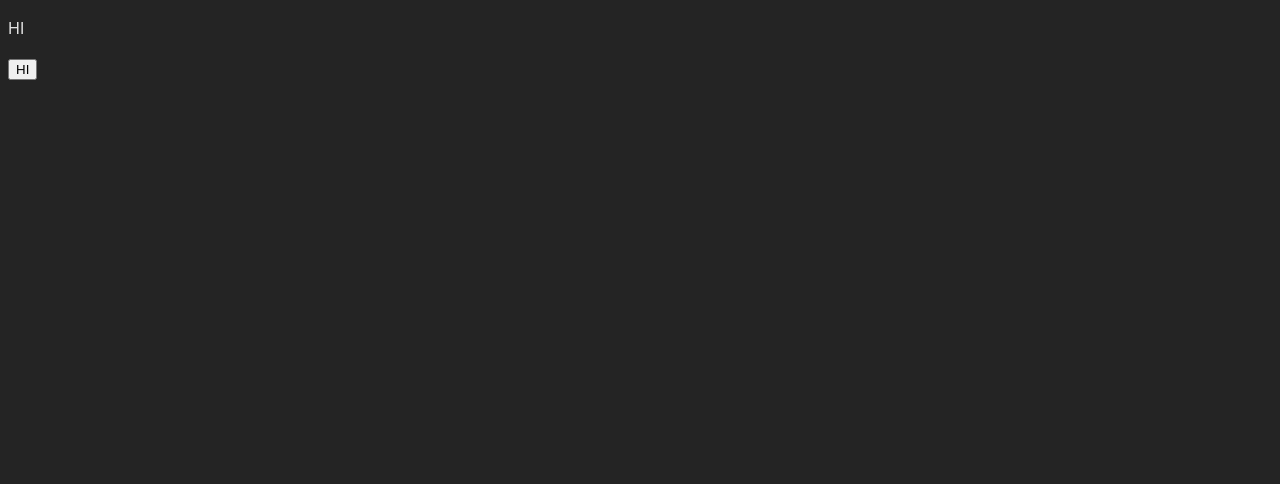
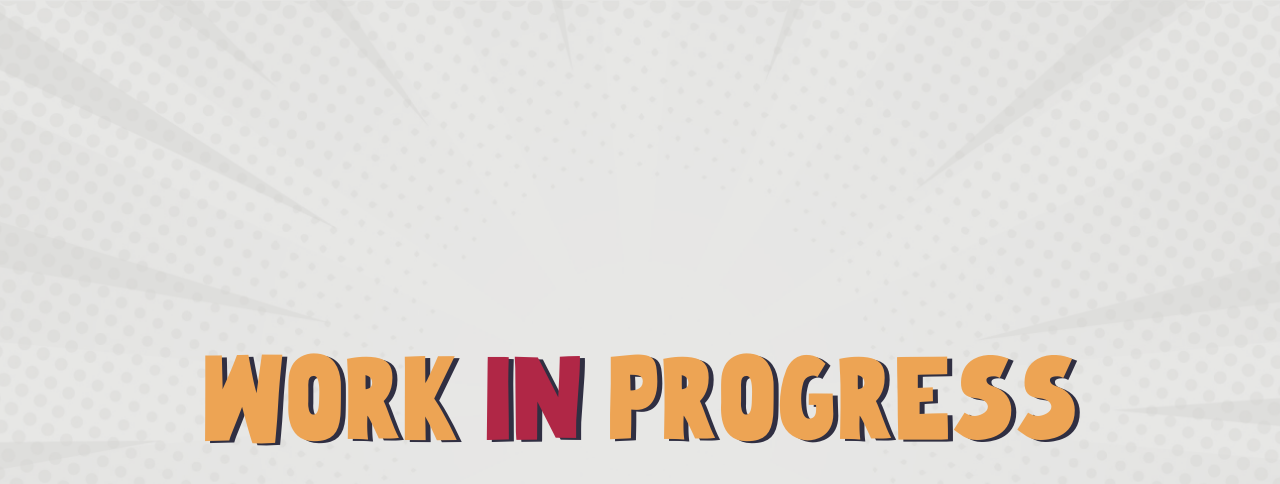
Before and after one commit to Informatika-ITK-23/wp-24-web, a website built with Vite: page index.html in a window 1280 px wide. Built offline with nearby package versions, Linux system fonts and the light colour scheme.

Commit message:
feat: add wip section feat: add assets (e.g font, img)

```diff
--- a/index.html
+++ b/index.html
@@ -1,16 +1,40 @@
-<!doctype html>
+<!DOCTYPE html>
 <html lang="en">
   <head>
     <meta charset="UTF-8" />
     <link rel="icon" type="image/svg+xml" href="/vite.svg" />
     <meta name="viewport" content="width=device-width, initial-scale=1.0" />
-    <title>Vite + TS</title>
-    <link rel="stylesheet" href="src/style.scss">
+    <title>Welcome Party 24</title>
+    <link rel="stylesheet" href="src/style.scss" />
   </head>
   <body>
     <div id="app">
-      <p>HI</p>
-      <button>HI</button>
+      <h1>
+        <div class="text-wrapper">
+          <div class="work-word">W</div>
+          <div class="work-word">O</div>
+          <div class="work-word">R</div>
+          <div class="work-word">K</div>
+          <div>&nbsp;</div>
+        </div>
+
+        <div class="text-wrapper">
+          <div class="in-word">I</div>
+          <div class="in-word">N</div>
+          <div>&nbsp;</div>
+        </div>
+
+        <div class="text-wrapper">
+          <div class="progress-word">P</div>
+          <div class="progress-word">R</div>
+          <div class="progress-word">O</div>
+          <div class="progress-word">G</div>
+          <div class="progress-word">R</div>
+          <div class="progress-word">E</div>
+          <div class="progress-word">S</div>
+          <div class="progress-word">S</div>
+        </div>
+      </h1>
     </div>
 
     <script type="module" src="/src/main.ts"></script>
--- a/package.json
+++ b/package.json
@@ -13,6 +13,7 @@
     "vite": "^5.4.1"
   },
   "dependencies": {
+    "gsap": "^3.12.5",
     "sass": "^1.78.0"
   }
 }
--- a/src/main.ts
+++ b/src/main.ts
@@ -1 +1,69 @@
-//
+import { gsap } from "gsap"
+
+const transitionYAndRotation = gsap.utils.wrap([50, -50])
+const divChars = document.querySelectorAll("h1 .text-wrapper div")
+
+const tl = gsap.timeline()
+let counter: number = 0
+
+const changeColor = function () {
+  if (counter % 2 === 0) {
+    const colors = gsap.utils.wrapYoyo(["#b02746", "#eda454"])
+
+    gsap.to("h1 .text-wrapper *", {
+      color: colors,
+    })
+  } else {
+    const colors = gsap.utils.wrapYoyo(["#eda454", "#b02746"])
+
+    gsap.to("h1 .text-wrapper *", {
+      color: colors,
+    })
+  }
+
+  counter++
+}
+
+gsap.set(changeColor, {
+  delay: 5,
+  onRepeat: changeColor,
+  repeat: -1,
+  repeatDelay: 5,
+})
+
+tl.from("h1 .text-wrapper *", {
+  y: transitionYAndRotation,
+  rotation: transitionYAndRotation,
+  duration: 1,
+  ease: "power4.in",
+  opacity: 0,
+  stagger: {
+    each: 0.05,
+  },
+})
+
+let tween: any
+
+divChars.forEach((el, i) => {
+  el.addEventListener("mouseenter", () => {
+    tween = gsap.to(el, {
+      y: i % 2 === 0 ? 5 : -5,
+      opacity: 0.85,
+      scale: 1.075,
+      duration: 0.2,
+      ease: "elastic.out",
+    })
+  })
+
+  el.addEventListener("mouseleave", () => {
+    gsap.killTweensOf(tween)
+
+    gsap.to(el, {
+      y: 0,
+      opacity: 1,
+      scale: 1,
+      duration: 0.2,
+      ease: "elastic.out",
+    })
+  })
+})
--- a/src/style.scss
+++ b/src/style.scss
@@ -1,14 +1,66 @@
 :root {
-  font-family: Inter, system-ui, Avenir, Helvetica, Arial, sans-serif;
-  line-height: 1.5;
-  font-weight: 400;
+  --primary-bg: #e2e2e1;
+}
 
-  color-scheme: light dark;
-  color: rgba(255, 255, 255, 0.87);
-  background-color: #242424;
+@font-face {
+  font-family: "Beautiful Freak Bold";
+  src: url("../public/assets/fonts/Beautiful_Freak_Bold.otf") format("opentype");
+}
 
-  font-synthesis: none;
-  text-rendering: optimizeLegibility;
-  -webkit-font-smoothing: antialiased;
-  -moz-osx-font-smoothing: grayscale;
+* {
+  margin: 0;
+  padding: 0;
+  box-sizing: border-box;
 }
+
+body {
+  min-height: 100dvh;
+  background-image: url("../public/assets/imgs/bg.png");
+  background-position: center;
+  background-size: cover;
+  background-repeat: no-repeat;
+  background-color: var(--primary-bg);
+}
+
+h1 {
+  display: flex;
+  flex-direction: column;
+  font-size: clamp(1.5rem, 15vw, 7.5rem);
+  padding-inline: 2rem;
+  text-align: center;
+  font-family: "Beautiful Freak Bold";
+  text-shadow: 5px 2px 0 #302f42;
+}
+
+h1 .text-wrapper {
+  display: flex;
+  justify-content: center;
+  gap: 0.15rem;
+}
+
+h1 div:not(.text-wrapper) {
+  display: inline-block;
+  cursor: pointer;
+  user-select: none;
+}
+
+h1 div.work-word,
+h1 div.progress-word {
+  color: #eda454;
+}
+
+h1 div.in-word {
+  color: #b02746;
+}
+
+#app {
+  display: grid;
+  place-items: center;
+  min-height: 100dvh;
+}
+
+@media (min-width: 768px) {
+  h1 {
+    flex-direction: row;
+  }
+}
```
Also changed, not shown: public/assets/fonts/Beautiful_Freak_Bold.otf (added), public/assets/imgs/bg.png (added), public/assets/imgs/logo-informatics24.png (added), public/assets/imgs/logo-star.png (added), public/assets/imgs/logo-text.png (added), 1 other file.
